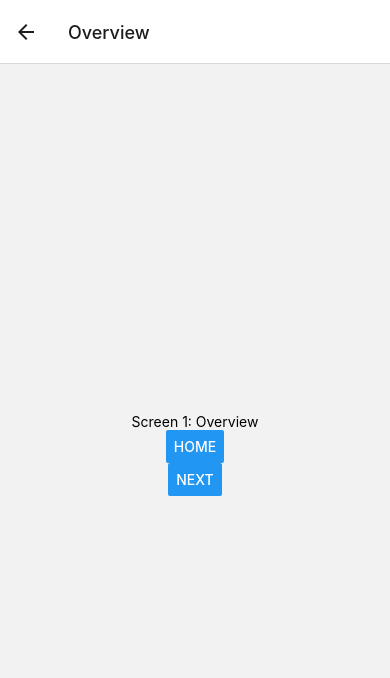
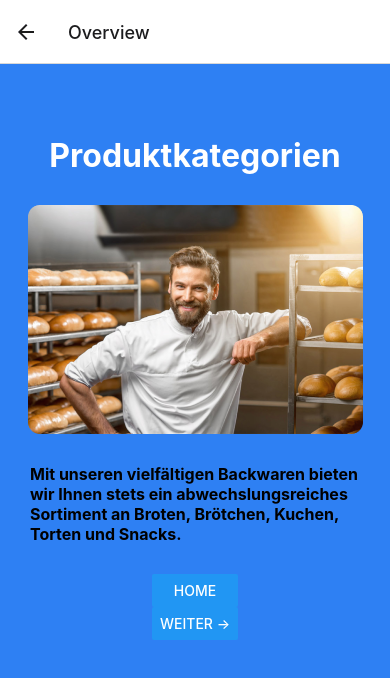
Before and after one commit to nontech/honey_mukesh, a React Native app: screen /overview in a window 390 px wide. Shown: the top 678 px of the page. Built offline with nearby package versions, Linux system fonts and the light colour scheme.

Commit message:
Refactor: Overview works, needs CSS improvements

```diff
--- /dev/null
+++ b/src/res/colors.js
@@ -0,0 +1,28 @@
+const c = {
+  blue: '#2E80F3',
+  darkBlue: '#1B1B4E',
+  white: '#FFFFFF',
+  gray: '#F5F5F5',
+  darkGray: '#92979C',
+};
+
+const colors = {
+  title: {
+    white: c.white,
+    black: '#161616',
+  },
+  screen: {
+    blue: '#2E80F3',
+    lightBlue: '#EBF3FC',
+    faded: c.darkGray,
+  },
+  text: '#0C222B',
+  button: {
+    white: c.white,
+    blue: c.blue,
+    gray: '#F5F5F5',
+    faded: '#92979C',
+  },
+};
+
+export default colors;
--- /dev/null
+++ b/src/res/package.json
@@ -0,0 +1,4 @@
+{
+  "name": "res",
+  "version": "0.0.1"
+}
--- /dev/null
+++ b/src/res/palette.js
@@ -0,0 +1,20 @@
+const palette = {
+  heading: {
+    fontSize: 32,
+    fontWeight: 'bold',
+    textAlign: 'center',
+  },
+  text: {
+    fontSize: 16,
+    fontWeight: 'bold',
+    textAlign: 'center',
+  },
+  button: {
+    fontSize: 16,
+    fontWeight: 'bold',
+    textAlign: 'center',
+    borderRadius: 20,
+  },
+};
+
+export default palette;
--- /dev/null
+++ b/src/res/strings.js
@@ -0,0 +1,24 @@
+const c = {
+  home: 'Home',
+  next: 'Weiter ->',
+  previous: '<- Previous',
+};
+
+const strings = {
+  overview: {
+    heading: 'Produktkategorien',
+    text: 'Mit unseren vielfältigen Backwaren bieten wir Ihnen stets ein abwechslungsreiches Sortiment an Broten, Brötchen, Kuchen, Torten und Snacks.',
+    nxtBtn: c.next,
+    homeBtn: c.home,
+  },
+  topics: {
+    heading: 'Was du heute lernen wirst:',
+    text1: 'Unsere Produktkategorien',
+    text2: 'Die Rezepte unserer Produkte',
+    text3: 'Worauf du achten musst',
+    prevBtn: c.previous,
+    nxtBtn: c.next,
+  },
+};
+
+export default strings;
--- a/src/screens/course/Overview.js
+++ b/src/screens/course/Overview.js
@@ -1,14 +1,64 @@
 import React from 'react';
-import {Button, Text, View} from 'react-native';
+import {Button, Text, View, StyleSheet, Image} from 'react-native';
+import strings from 'res/strings';
+import palette from 'res/palette';
+import colors from 'res/colors';
 
 const Overview = ({navigation}) => {
   return (
-    <View style={{flex: 1, alignItems: 'center', justifyContent: 'center'}}>
-      <Text>Screen 1: Overview</Text>
-      <Button title="Home" onPress={() => navigation.navigate('home')} />
-      <Button title="Next" onPress={() => navigation.navigate('topics')} />
+    <View style={styles.container}>
+      <Text style={styles.heading}>{strings.overview.heading}</Text>
+      <Image source={require('./images/product.png')} />
+      <Text style={styles.text}>{strings.overview.text}</Text>
+      <View style={styles.buttonConatiner}>
+        <Button
+          title="Home"
+          onPress={() => navigation.navigate('home')}
+          style={styles.button}
+        />
+        <Button
+          title={strings.overview.nxtBtn}
+          onPress={() => navigation.navigate('topics')}
+          style={styles.button}
+        />
+      </View>
     </View>
   );
 };
 
+const styles = StyleSheet.create({
+  container: {
+    flex: 1,
+    alignItems: 'center',
+    backgroundColor: '#2E80F3',
+  },
+  buttonContainer: {
+    flex: 1,
+    flexDirection: 'row',
+    justifyContent: 'space-between',
+  },
+  heading: {
+    ...palette.heading,
+    ...{
+      color: colors.title.white,
+      marginTop: 72,
+      marginBottom: 30,
+    },
+  },
+  text: {
+    ...palette.text,
+    ...{
+      margin: 30,
+      textAlign: 'left',
+    },
+  },
+  button: {
+    ...palette.button,
+    ...{
+      backgroundColor: '#68a0cf',
+      borderRadius: 10,
+    },
+  },
+});
+
 export {Overview};
```
Also changed, not shown: src/common/components/NextButton.js (deleted), src/common/components/PreviousButton.js (deleted), src/screens/course/images/product.png (added).
